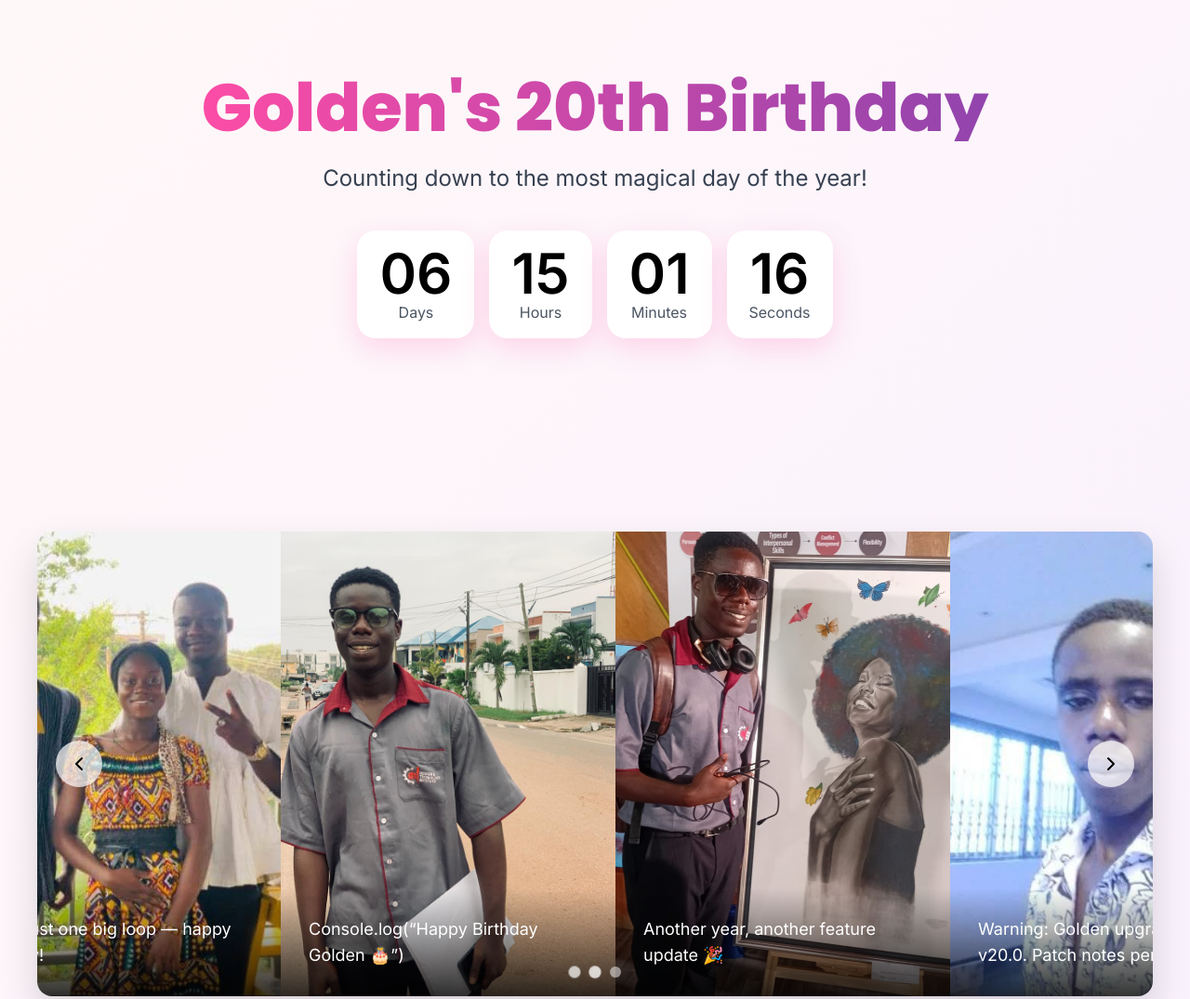
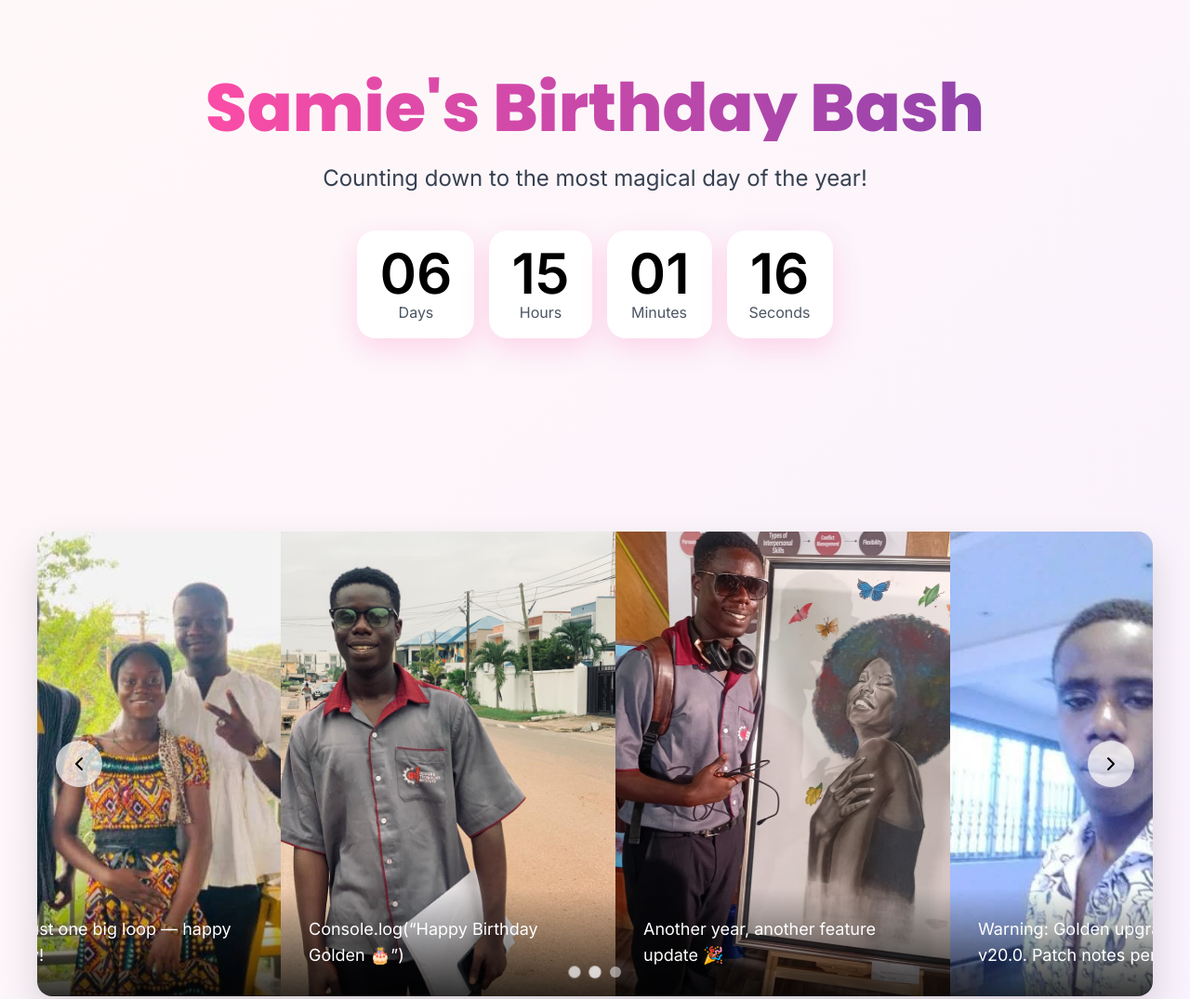
Before and after one commit to samuelofosu/Samie-Birthday, a plain HTML site: page bd/index.html in a window 1280 px wide. Shown: the top 1075 px of the page at 93% size. Drawn offline with nearby package versions, Linux system fonts and the light colour scheme; no server answers.

Commit message:
Update index.html

```diff
--- a/bd/index.html
+++ b/bd/index.html
@@ -3,7 +3,7 @@
 <head>
     <meta charset="UTF-8">
     <meta name="viewport" content="width=device-width, initial-scale=1.0">
-    <title>Golden's 20th Birthday Bash 🎉✨</title>
+    <title>Samie's Birthday Bash 🎉✨</title>
     <link rel="preconnect" href="https://fonts.googleapis.com">
     <link rel="preconnect" href="https://fonts.gstatic.com" crossorigin>
     <link href="https://fonts.googleapis.com/css2?family=Poppins:wght@800&family=Inter:wght@400;500;600&display=swap" rel="stylesheet">
@@ -209,7 +209,7 @@
     <section class="relative py-20 px-4 text-center overflow-hidden">
         <div class="max-w-4xl mx-auto">
             <h1 class="text-5xl md:text-7xl font-extrabold mb-6 gradient-text">
-                Golden's 20th Birthday
+                Samie's Birthday Bash
             </h1>
             <p class="text-xl md:text-2xl text-gray-700 mb-10">
                 Counting down to the most magical day of the year!
@@ -684,4 +684,5 @@
         feather.replace();
     </script>
 </body>
+
 </html>
```
